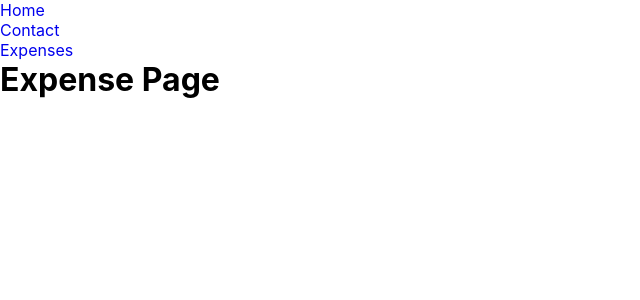
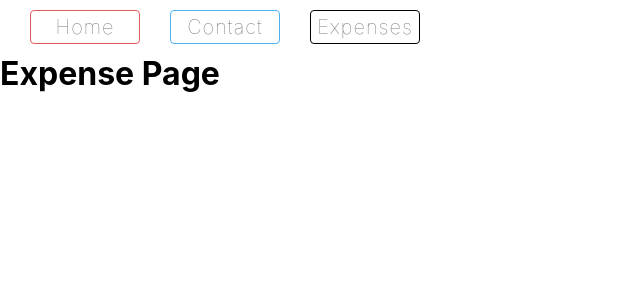
Before and after one commit to bel7aG/ExpensifyApplication, a React (Create React App) app: page /expenses in a window 1280 px wide. Shown: the top 300 px of the page, without its empty margins (0-640 px from the left). Built offline with nearby package versions, Linux system fonts and the light colour scheme.

Commit message:
Expensify Routes

```diff
--- a/src/components/Header/Header.js
+++ b/src/components/Header/Header.js
@@ -2,19 +2,22 @@ import React from 'react';
 import { NavLink } from 'react-router-dom';
 
 const Header = () => (
-  <div>
-    <ul>
-      <li>
+  <header className="header">
+    <nav className="nav">
+      <ul className="list-items">
+        <li className="list-item">
           <NavLink to="/">Home</NavLink>
         </li>
-      <li>
+        <li className="list-item">
           <NavLink to="contact">Contact</NavLink>
         </li>
-      <li>
+        <li className="list-item">
           <NavLink to="expenses">Expenses</NavLink>
         </li>
       </ul>
-  </div>
+    </nav>
+
+  </header>
 );
 
 export default Header;
--- a/src/index.js
+++ b/src/index.js
@@ -1,7 +1,7 @@
 import React from 'react';
 import ReactDOM from 'react-dom';
 import './styles/index.css';
-import App, { AppRouter } from './App';
+import { AppRouter } from './App';
 import registerServiceWorker from './registerServiceWorker';
 import configureStore from './store/configureStore'
 import {  addExpense, removeExpense, editExpense } from './actions/expenses';
--- a/src/routers/AppRouter.js
+++ b/src/routers/AppRouter.js
@@ -1,21 +1,21 @@
-import React, { Component } from 'react';
+import React from 'react';
 import Header from '../components/Header';
 import { BrowserRouter, Switch, Route } from 'react-router-dom';
 
 const Home = () => (
-  <div>
+  <div className="component">
     <h1>Home Page</h1>
   </div>
 );
 
 const Contact = () => (
-  <div>
+  <div className="component">
     <h1>Contact Page</h1>
   </div>
 );
 
 const Expenses = () => (
-  <div>
+  <div className="component">
     <h1>Expense Page</h1>
   </div>
 );
@@ -28,7 +28,7 @@ const NotFound = () => (
 
 const AppRouter = () => (
   <BrowserRouter>
-    <div>
+    <div className="container">
       <Header />
       <Switch>
         <Route path="/" component={Home} exact />
--- a/src/styles/index.css
+++ b/src/styles/index.css
@@ -21,7 +21,8 @@ body {
   font-size: 1.6rem; }
 
 a {
-  text-decoration: none; }
+  text-decoration: none;
+  color: #666666; }
 
 .btn {
   border: 0;
@@ -36,18 +37,38 @@ input {
   border: 0;
   border-radius: 3px; }
 
+.component {
+  animation-name: a;
+  animation-duration: .4s; }
+
+@keyframes a {
+  0% {
+    opacity: 0;
+    transform: translateY(30px); }
+  50% {
+    opacity: .1;
+    transform: translateY(10); }
+  100% {
+    opacity: 1;
+    transform: translateY(0); } }
+
 .header {
-  background-color: #222;
-  padding: 3rem 5rem; }
-  .header .heading {
-    min-width: 1080px; }
-    .header .heading-primary > * {
-      display: block;
-      text-align: center;
-      text-shadow: 3px 1px 4px rgba(0, 0, 0, 0.98); }
-    .header .heading-primary-main {
-      color: #ffffff; }
-    .header .heading-primary-sub {
-      color: #ECcCDb;
-      font-size: 1.8rem;
-      letter-spacing: 1px; }
+  padding: 1rem 3rem; }
+  .header .list-items {
+    font-size: 2rem;
+    font-weight: 100;
+    letter-spacing: .1rem;
+    display: grid;
+    grid-template-columns: repeat(3, 110px);
+    grid-column-gap: 30px; }
+    .header .list-items .list-item {
+      flex-basis: 20%;
+      border: 1.4px solid;
+      display: inline;
+      padding: .4rem .5rem;
+      border-radius: 4px;
+      text-align: center; }
+      .header .list-items .list-item:first-child {
+        border-color: rgba(218, 44, 49, 0.77); }
+      .header .list-items .list-item:nth-child(2) {
+        border-color: rgba(43, 163, 240, 0.83); }
--- a/src/styles/scss/base/_base.scss
+++ b/src/styles/scss/base/_base.scss
@@ -26,6 +26,7 @@ body {
 
 a {
   text-decoration: none;
+  color: #666666;
 }
 
 .btn {
--- a/src/styles/scss/base/_typography.scss
+++ b/src/styles/scss/base/_typography.scss
@@ -0,0 +1,19 @@
+.component {
+  animation-name: a;
+  animation-duration: .4s;
+}
+
+@keyframes a {
+  0% {
+    opacity: 0;
+    transform: translateY(30px);
+  }
+  50% {
+    opacity: .1;
+    transform: translateY(10);
+  }
+  100% {
+    opacity: 1;
+    transform: translateY(0);
+  }
+}
--- a/src/styles/scss/components/_Header.scss
+++ b/src/styles/scss/components/_Header.scss
@@ -1,23 +1,31 @@
 .header {
-  background-color: #222;
-  padding: 3rem 5rem;
-  .heading {
-    min-width: 1080px;
-    &-primary {
-      & > * {
-        display: block;
-        text-align: center;
-        text-shadow: 3px 1px 4px rgba(#000, .98);
+  padding: 1rem 3rem;
+
+  .list-items {
+    font-size: 2rem;
+    font-weight: 100;
+    letter-spacing: .1rem;
+    display: grid;
+    grid-template-columns: repeat(3, 110px);
+    grid-column-gap: 30px;
+    &:hover {
+
+    }
+
+    .list-item {
+
+      flex-basis: 20%;
+      border: 1.4px solid;
+      display: inline;
+      padding: .4rem .5rem;
+      border-radius: 4px;
+      text-align: center;
+      &:first-child {
+        border-color: rgba(218, 44, 49, 0.77);
       }
+      &:nth-child(2) {
+        border-color: rgba(43, 163, 240, 0.83);
 
-      &-main {
-        color: #ffffff;
-      }
-
-      &-sub {
-        color: #ECcCDb;
-        font-size: 1.8rem;
-        letter-spacing: 1px;
       }
     }
   }
```
Lines whose indentation alone changed are shown as unchanged.
